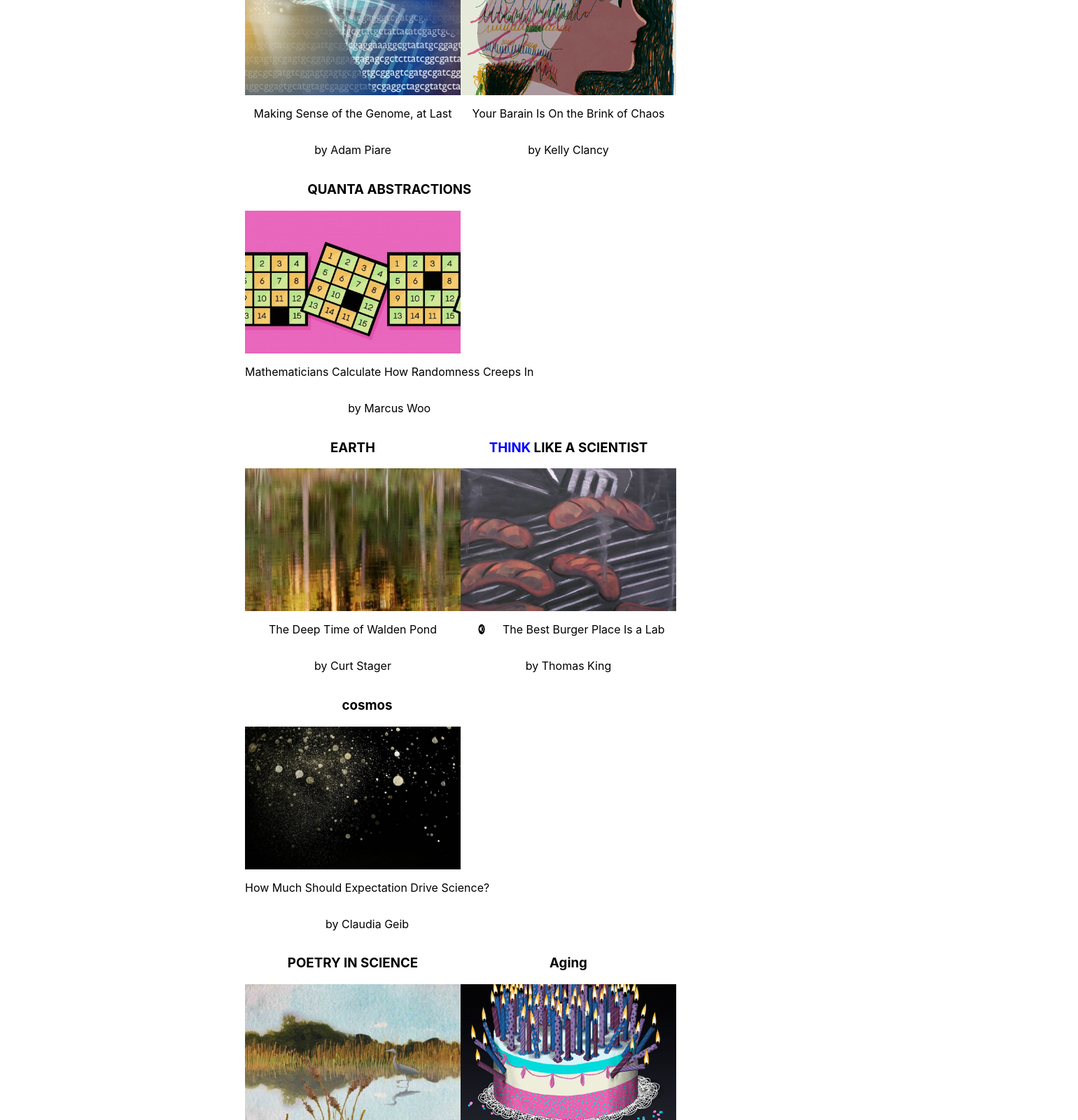
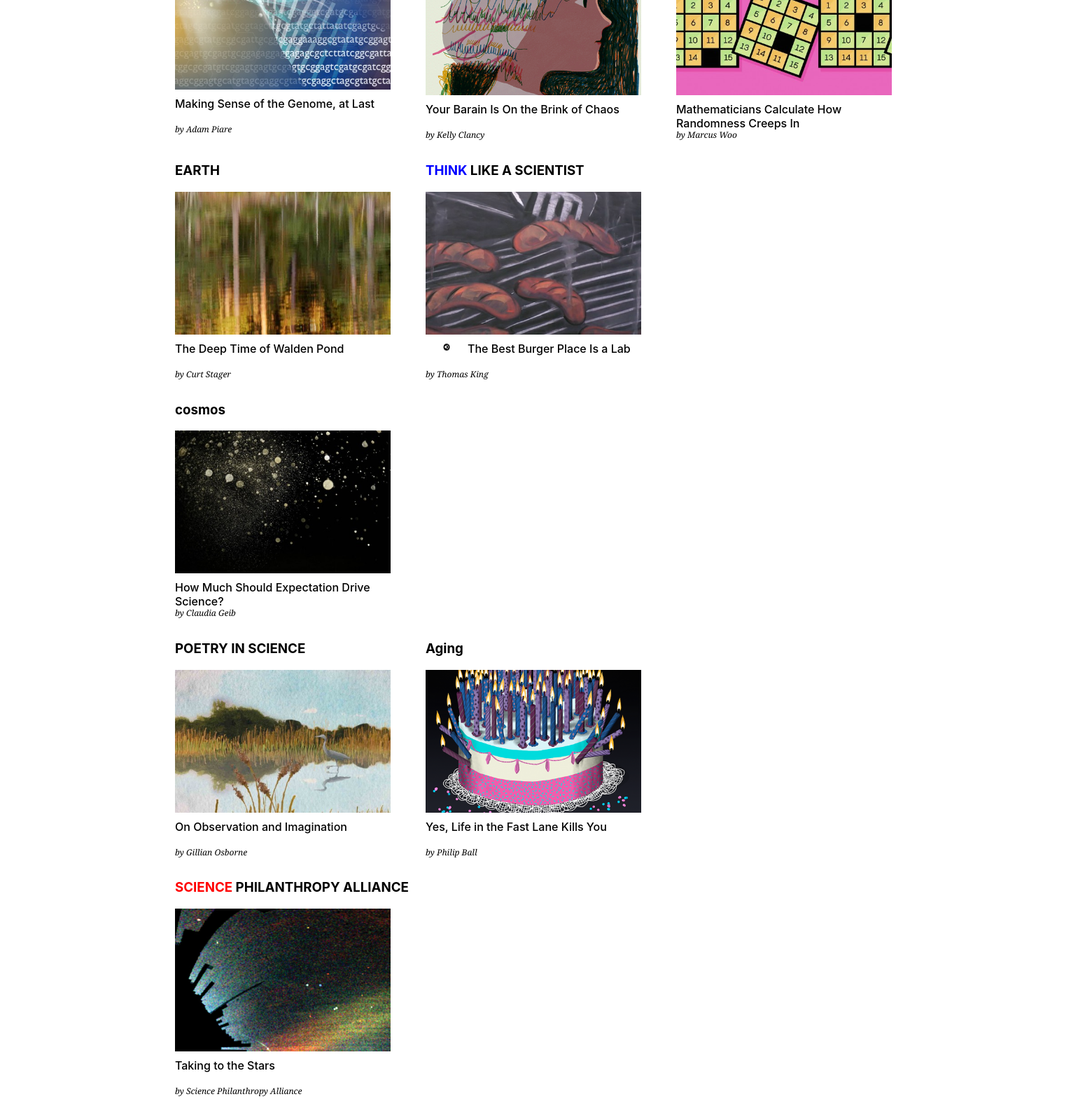
Before and after one commit to O-Sanni/nautilus_mockup, a React (Create React App) app: page / in a window 1280 px wide. Shown: the part 1220-2820 px from the top of the page at 70% size, 1540 px wide, since content can reach past the window. Built offline with nearby package versions, Linux system fonts and the light colour scheme.

Commit message:
fixed chanels

```diff
--- a/src/components/ChannelComponent.js
+++ b/src/components/ChannelComponent.js
@@ -12,73 +12,73 @@ render()
         <div id="channels">
             <div className="channelsRows">
                 <div className="separateChDiv">
-                    <h3><span style={{color: "blue"}}>BIOLOGY</span> +BEYOND</h3>
+                    <p><span style={{color: "blue"}}>BIOLOGY</span> +BEYOND</p>
                     <img className="channelImg" src={require("../assets/bio_and_beyond.jpeg")} alt="biology" />
-                    <p>Making Sense of the Genome, at Last</p>
-                    <p>by Adam Piare</p>
+                    <p className="underImgTop">Making Sense of the Genome, at Last</p>
+                    <p className="underImgBtn">by Adam Piare</p>
                 </div>
                 <div className="separateChDiv">
                     <h3>Women in Science & Engineering</h3>
                     <img className="channelImg" src ={require("../assets/wise_sci_and_engineering.png")} alt="woman" />
-                    <p>Your Barain Is On the Brink of Chaos</p>
-                    <p>by Kelly Clancy</p>
+                    <p className="underImgTop">Your Barain Is On the Brink of Chaos</p>
+                    <p className="underImgBtn">by Kelly Clancy</p>
                 </div>
                 <div className="separateChDiv">
                     <h3>QUANTA ABSTRACTIONS</h3>
                     <img className="channelImg" src ={require("../assets/abstractions.jpeg")} alt="abstraction" />
-                    <p>Mathematicians Calculate How Randomness Creeps In</p>
-                    <p>by Marcus Woo</p>
+                    <p className="underImgTop">Mathematicians Calculate How Randomness Creeps In</p>
+                    <p className="underImgBtn">by Marcus Woo</p>
                 </div>
             </div>
             <div className="channelsRows">
                 <div className="separateChDiv">
                     <h3>EARTH</h3>
                     <img className="channelImg" src={require("../assets/earth.jpeg")} alt="earth" />
-                    <p>The Deep Time of Walden Pond</p>
-                    <p>by Curt Stager</p>
+                    <p className="underImgTop">The Deep Time of Walden Pond</p>
+                    <p className="underImgBtn">by Curt Stager</p>
                 </div>
                 <div className="separateChDiv">
                     <h3><span style={{color: "blue"}}>THINK</span> LIKE A SCIENTIST</h3>
                     <img className="channelImg" src ={require("../assets/tlas.jpeg")} alt="think like a scientist" />
                     <div id="play">
                         <img id="audioChan" src ={require("../assets/Audio_sprite.png")} alt="play" />
-                        <p>The Best Burger Place Is a Lab</p>
+                        <p className="underImgTop">The Best Burger Place Is a Lab</p>
                     </div>
-                    <p>by Thomas King</p>
+                    <p className="underImgBtn">by Thomas King</p>
                 </div>
                 <div className="separateChDiv">
                     <h3>cosmos</h3>
                     <img className="channelImg" src ={require("../assets/cosmos.jpeg")} alt="cosmos" />
-                    <p>How Much Should Expectation Drive Science?</p>
-                    <p>by Claudia Geib</p>
+                    <p className="underImgTop">How Much Should Expectation Drive Science?</p>
+                    <p className="underImgBtn">by Claudia Geib</p>
                 </div>
             </div>
             <div className="channelsRows">
                 <div className="separateChDiv">
                     <h3>POETRY IN SCIENCE</h3>
                     <img className="channelImg" src={require("../assets/poetry.jpeg")} alt="poetry" />
-                    <p>On Observation and Imagination</p>
-                    <p>by Gillian Osborne</p>
+                    <p className="underImgTop">On Observation and Imagination</p>
+                    <p className="underImgBtn">by Gillian Osborne</p>
                 </div>
                 <div className="separateChDiv">
                     <h3>Aging</h3>
                     <img className="channelImg" src ={require("../assets/aging.png")} alt="aging" />
-                    <p>Yes, Life in the Fast Lane Kills You</p>
-                    <p>by Philip Ball</p>
+                    <p className="underImgTop">Yes, Life in the Fast Lane Kills You</p>
+                    <p className="underImgBtn">by Philip Ball</p>
                 </div>
                 <div className="separateChDiv">
                     <h3><span style={{color: "red"}}>SCIENCE</span> PHILANTHROPY ALLIANCE</h3>
                     <img className="channelImg" src ={require("../assets/alliance.png")} alt="alliance" />
-                    <p>Taking to the Stars</p>
-                    <p>by Science Philanthropy Alliance</p>
+                    <p className="underImgTop">Taking to the Stars</p>
+                    <p className="underImgBtn">by Science Philanthropy Alliance</p>
                 </div>
             </div>
             <div className="channelsRows">
                 <div className="separateChDiv">
                     <h3>MP<span style={{fontWeight: 'bolder'}}>Neuro</span></h3>
                     <img className="channelImg" src ={require("../assets/maxplanck.jpeg")} alt="neuro" />
-                    <p>Understanding the Brain with the Help of Artificial Intelligence</p>
-                    <p>by Max Planck Institute of Neurobiology</p>
+                    <p className="underImgTop">Understanding the Brain with the Help of Artificial Intelligence</p>
+                    <p className="underImgBtn">by Max Planck Institute of Neurobiology</p>
                 </div>
             </div>
         </div>
--- a/src/components/components.css
+++ b/src/components/components.css
@@ -4,6 +4,20 @@
     color:#262626;
     letter-spacing: 0.02em;
     margin-bottom: 16px;
+}
+.underImgTop{
+    font-family: 18px "freight-sans-pro", Helvetica, Arial, Sans-Serif;
+    font-weight: 500;
+    color: #000;
+    width: 308px;
+    height: 23px;
+    margin:0px 0px 3px;
+    margin-top: 10px;
+}
+.underImgBtn{
+    color:#000;
+    font: 12px freight-text-pro, Georgia, 'Times New Roman', Times, serif;
+    font-style: italic;
 }
 #tune{
     text-align: center;
@@ -16,10 +30,12 @@
   display: flex;
   flex-direction: column;
   flex-wrap: wrap;
+  margin-left:-150px;
 }
 #channels{
     display: flex;
     flex-direction: column;
+    justify-content: space-between;
     margin-left:350px;
 }
 .channelsRows{
@@ -34,7 +50,10 @@ flex-wrap: wrap;
 .separateChDiv{
     display: flex;
     flex-direction: column;
+    text-align: start;
     flex-wrap: wrap;
+    margin-left: 50px;
+
 }
 #play{
     display:flex;
@@ -50,7 +69,7 @@ position: fixed;
 padding: 0px 21px;
 margin: 0px 1px;
 margin-top: -20px;
-width: 1500px;
+width: 1380px;
 height: 80px;
 display: flex;
 flex-direction: row;
@@ -88,11 +107,11 @@ letter-spacing: 1px;
 }
 
 #space{
-    width: 1500px;
+    width: 1380px;
     height:60px ;
 }
 #topSecondPage{
-    width: 1500px;
+    width: 1380px;
     height: 320px;
     padding:21px 20px 21px;
 background-image:url("../assets/clover_card.jpg");
```
